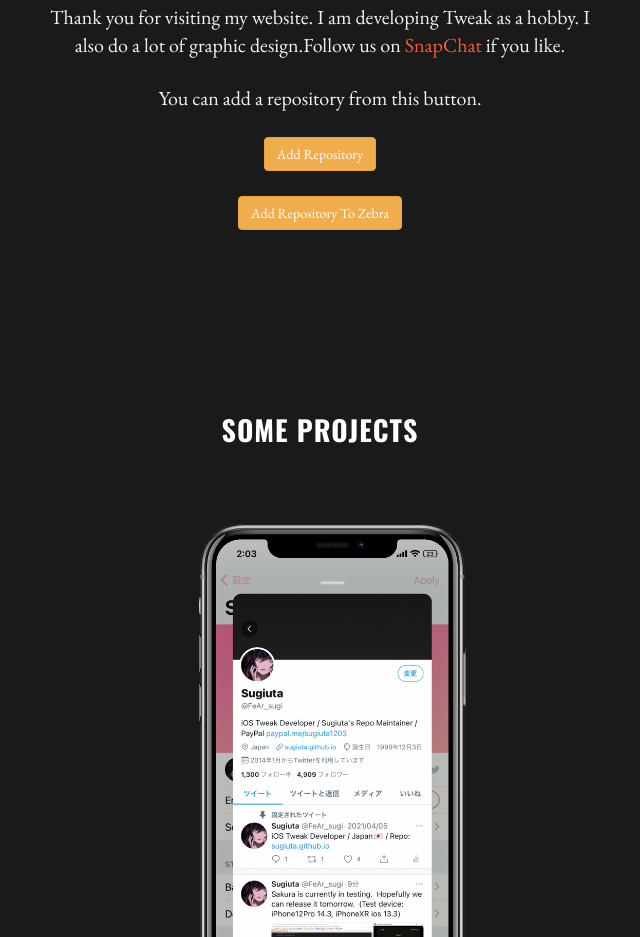
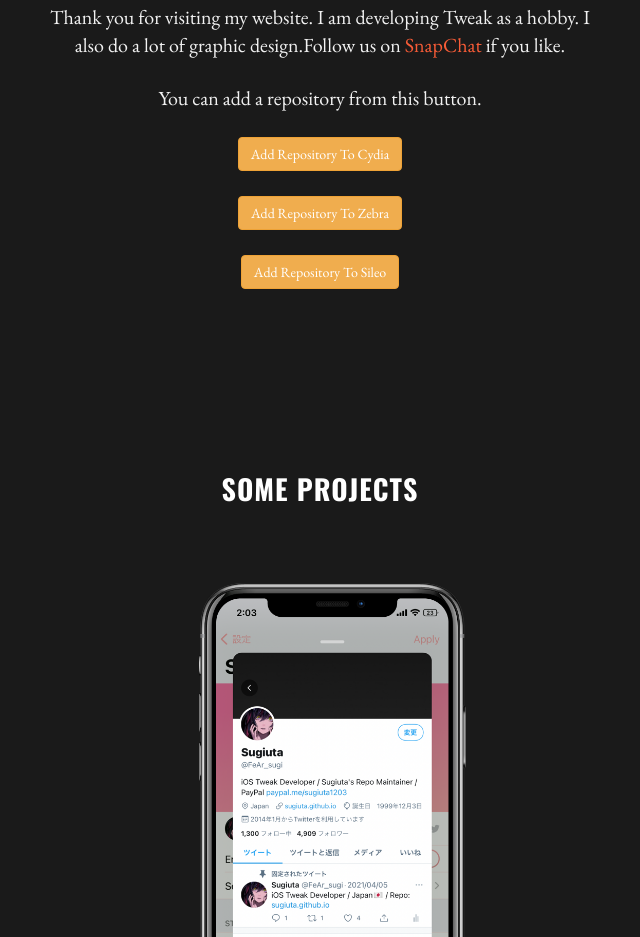
Before and after one commit to roo-t/dev, a plain HTML site: page index.html in a window 1280 px wide. Shown: the part 875-1812 px from the top of the page, without its empty margins (320-960 px from the left). Drawn offline with nearby package versions, Linux system fonts and the light colour scheme.

Commit message:
Update index.html

```diff
--- a/index.html
+++ b/index.html
@@ -80,8 +80,9 @@
         <div class="col-lg-6 col-lg-offset-3">
           <p>Thank you for visiting my website.  I am developing Tweak as a hobby.  I also do a lot of graphic design.Follow us on <a href="https://www.snapchat.com/add/sww_p">SnapChat</a> if you like.</p>
           <p>You can add a repository from this button.</p>
-          <p><a href="cydia://url/https://cydia.saurik.com/api/share#?source=https://roo-t.github.io/dev/"><button type="button" class="btn btn-warning">Add Repository</button></a></p>
+          <p><a href="cydia://url/https://cydia.saurik.com/api/share#?source=https://roo-t.github.io/dev/"><button type="button" class="btn btn-warning">Add Repository To Cydia</button></a></p>
           <p><a href="zbra://sources/add/https://roo-t.github.io/dev/"><button type="button" class="btn btn-warning">Add Repository To Zebra</button></a></p>
+          <p><a href="sileo://source/https://roo-t.github.io/dev/"><button type="button" class="btn btn-warning">Add Repository To Sileo</button></a></p>
         </div>
       </div>
     </div>
```
